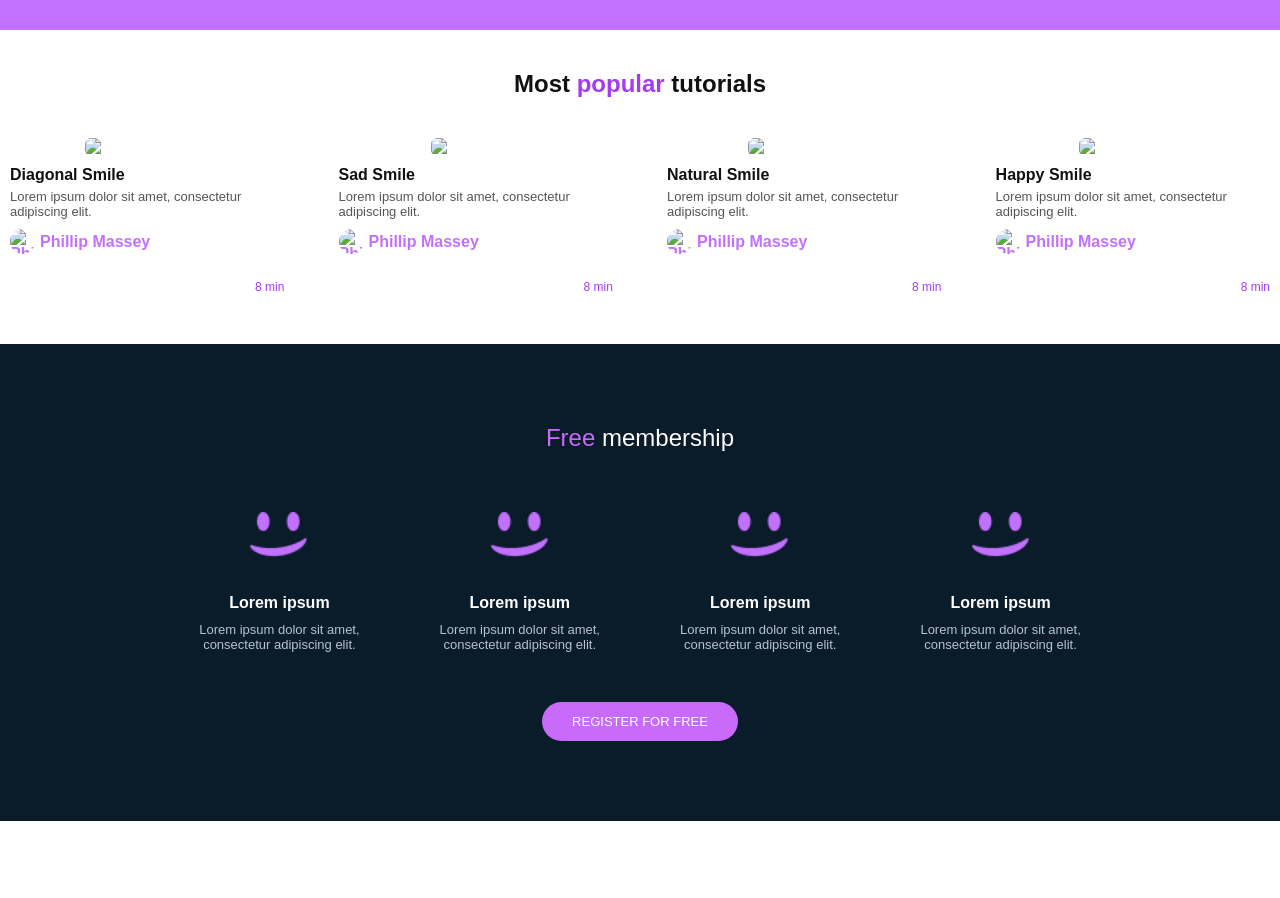
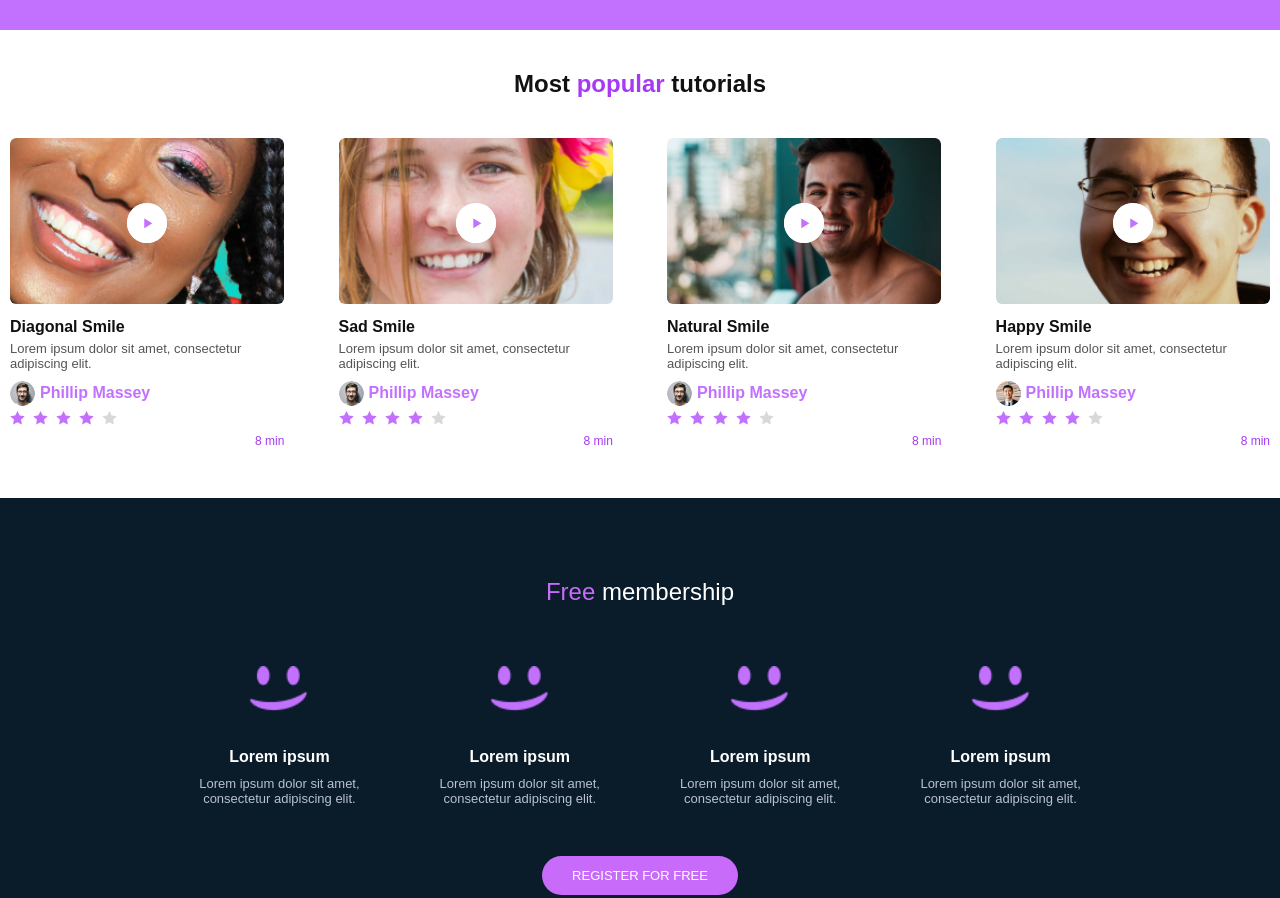
Before and after one commit to ckgitonga-pearl/alx_html_css, a plain HTML site: page css_advanced/index.html in a window 1280 px wide. Shown: the part 1380-2278 px from the top of the page. Drawn offline with Linux system fonts and the light colour scheme; the site is published under a folder, as on GitHub Pages, so addresses that start at the root find nothing.

Commit message:
New changes

```diff
--- a/css_advanced/index.html
+++ b/css_advanced/index.html
@@ -97,76 +97,76 @@
 
         <article class="tutorial-card">
             <div class="thumb">
-                <img src="/images/9.png" alt="Diagonal Smile">
-                <div class="play-btn"><img src="/images/play.png" alt=""></div>
+                <img src="images/9.png" alt="Diagonal Smile">
+                <div class="play-btn"><img src="images/play.png" alt=""></div>
             </div>
 
             <h3>Diagonal Smile</h3>
             <p>Lorem ipsum dolor sit amet, consectetur adipiscing elit.</p>
 
             <div class="author">
-                <img src="/images/1.png" alt="Phillip Massey">
+                <img src="images/1.png" alt="Phillip Massey">
                 <span>Phillip Massey</span>
             </div>
 
-            <div class="rating"><img src="/images/rating.png" alt=""></div>
+            <div class="rating"><img src="images/rating.png" alt=""></div>
             <div class="duration">8 min</div>
         </article>
 
 
         <article class="tutorial-card">
             <div class="thumb">
-                <img src="/images/7.png" alt="Sad Smile">
-                <div class="play-btn"><img src="/images/play.png" alt=""></div>
+                <img src="images/7.png" alt="Sad Smile">
+                <div class="play-btn"><img src="images/play.png" alt=""></div>
             </div>
 
             <h3>Sad Smile</h3>
             <p>Lorem ipsum dolor sit amet, consectetur adipiscing elit.</p>
 
             <div class="author">
-                <img src="/images/1.png" alt="Phillip Massey">
+                <img src="images/1.png" alt="Phillip Massey">
                 <span>Phillip Massey</span>
             </div>
 
-            <div class="rating"><img src="/images/rating.png" alt=""></div>
+            <div class="rating"><img src="images/rating.png" alt=""></div>
             <div class="duration">8 min</div>
         </article>
 
 
         <article class="tutorial-card">
             <div class="thumb">
-                <img src="/images/8.png" alt="Natural Smile">
-                <div class="play-btn"><img src="/images/play.png" alt=""></div>
+                <img src="images/8.png" alt="Natural Smile">
+                <div class="play-btn"><img src="images/play.png" alt=""></div>
             </div>
 
             <h3>Natural Smile</h3>
             <p>Lorem ipsum dolor sit amet, consectetur adipiscing elit.</p>
 
             <div class="author">
-                <img src="/images/1.png" alt="Phillip Massey">
+                <img src="images/1.png" alt="Phillip Massey">
                 <span>Phillip Massey</span>
             </div>
 
-            <div class="rating"><img src="/images/rating.png" alt=""></div>
+            <div class="rating"><img src="images/rating.png" alt=""></div>
             <div class="duration">8 min</div>
         </article>
 
 
         <article class="tutorial-card">
             <div class="thumb">
-                <img src="/images/6.png" alt="Happy Smile">
-                <div class="play-btn"><img src="/images/play.png" alt=""></div>
+                <img src="images/6.png" alt="Happy Smile">
+                <div class="play-btn"><img src="images/play.png" alt=""></div>
             </div>
 
             <h3>Happy Smile</h3>
             <p>Lorem ipsum dolor sit amet, consectetur adipiscing elit.</p>
 
             <div class="author">
-                <img src="/images/2.png" alt="Phillip Massey">
+                <img src="images/2.png" alt="Phillip Massey">
                 <span>Phillip Massey</span>
             </div>
 
-            <div class="rating"><img src="/images/rating.png" alt=""></div>
+            <div class="rating"><img src="images/rating.png" alt=""></div>
             <div class="duration">8 min</div>
         </article>
 
```
